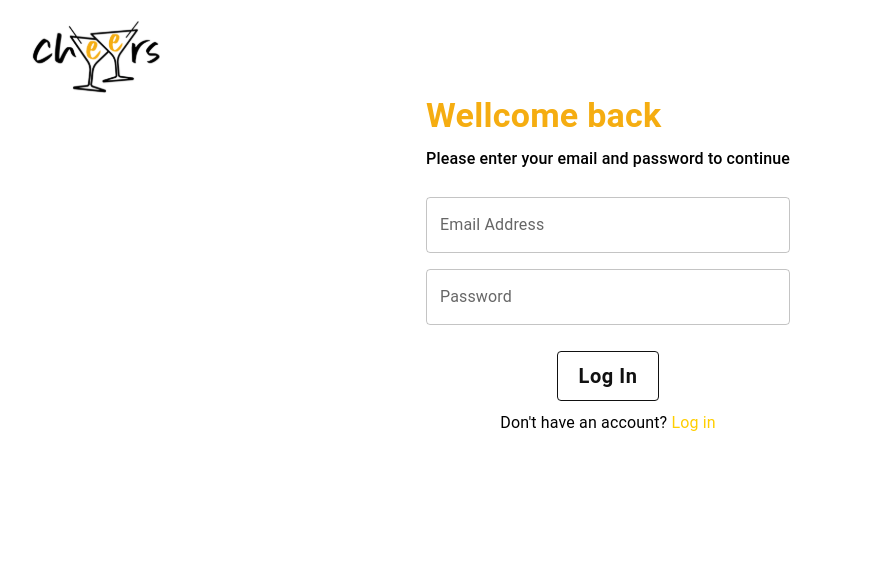
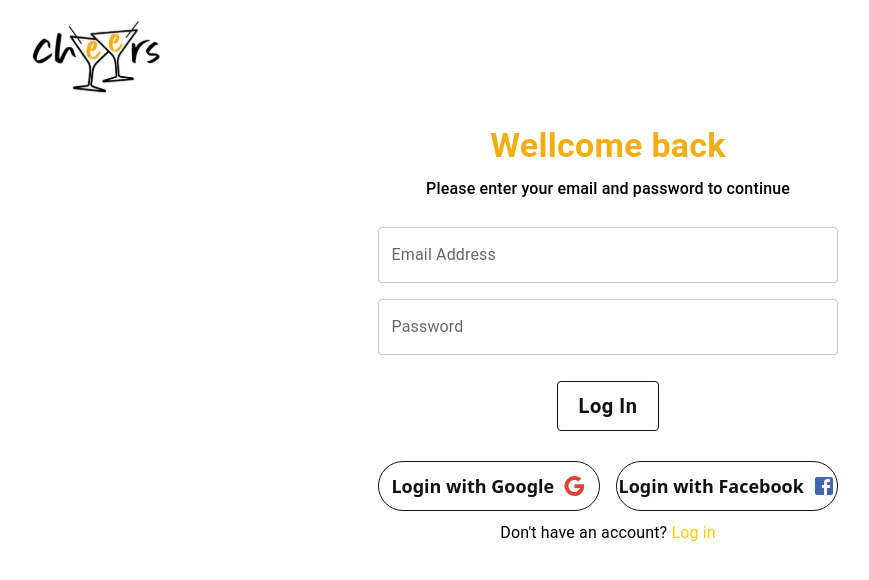
Before and after one commit to chuhueu/p1-fast-food-fe-development, a React (Create React App) app: page /sign-in in a window 1280 px wide. Shown: the top 580 px of the page, without its empty margins (32-901 px from the left). Built offline with nearby package versions, Linux system fonts and the light colour scheme.

Commit message:
add ui button login with gg and fb

```diff
--- a/src/app/components/auth/sign-in/SignIn.tsx
+++ b/src/app/components/auth/sign-in/SignIn.tsx
@@ -21,14 +21,17 @@ const SignIn = () => {
                         display: 'flex',
                         flexDirection: 'column',
                         width: '100%',
-                        alignItems: 'center'
+                        alignItems: 'center',
+                        marginTop: '30px'
                     }}
                 >
                     <Box
                         sx={{
                             display: 'flex',
                             flexDirection: 'column',
-                            gap: '10px'
+                            gap: '10px',
+                            width: '80%',
+                            alignItems: 'center'
                         }}
                     >
                         <Typography
--- a/src/app/components/auth/sign-in/sign-in-form/SignInForm.tsx
+++ b/src/app/components/auth/sign-in/sign-in-form/SignInForm.tsx
@@ -1,5 +1,7 @@
 import React from 'react';
-import { InputField } from '../../../../shared';
+import { InputField, PrimaryButton } from '../../../../shared';
+import GoogleIcon from '@mui/icons-material/Google';
+import FacebookIcon from '@mui/icons-material/Facebook';
 
 import { useForm } from 'react-hook-form';
 import { yupResolver } from '@hookform/resolvers/yup';
@@ -67,7 +69,7 @@ const SignInForm = () => {
 
     return (
         <>
-            <form onSubmit={handleSubmit(onHandleSubmit)} className="flex flex-col mt-4">
+            <form onSubmit={handleSubmit(onHandleSubmit)} className="flex flex-col mt-4 w-1/2">
                 {dataInput.map((item) => (
                     <InputField
                         register={register}
@@ -88,6 +90,41 @@ const SignInForm = () => {
                 >
                     <AuthButton page="submit-signUp">Log In</AuthButton>
                 </Box>
+
+                <Box
+                    sx={{
+                        display: 'flex',
+                        width: '100%',
+                        marginTop: '30px',
+                        justifyContent: 'center',
+                        alignItems: 'center',
+                        gap: '16px'
+                    }}
+                >
+                    <PrimaryButton
+                        border="1px solid #111"
+                        bgcolor="transparent"
+                        height="50px"
+                        onClick={() => alert('done')}
+                        radius="30px"
+                        width="100%"
+                        color="#111"
+                    >
+                        Login with Google{''} <GoogleIcon className="!fill-google" />
+                    </PrimaryButton>
+
+                    <PrimaryButton
+                        border="1px solid #111"
+                        bgcolor="transparent"
+                        height="50px"
+                        onClick={() => alert('done')}
+                        radius="30px"
+                        width="100%"
+                        color="#111"
+                    >
+                        Login with Facebook{''} <FacebookIcon className="!fill-fb" />
+                    </PrimaryButton>
+                </Box>
             </form>
         </>
     );
--- a/src/app/shared/primary-button/PrimaryButton.tsx
+++ b/src/app/shared/primary-button/PrimaryButton.tsx
@@ -23,7 +23,7 @@ const PrimaryButton: React.FC<Props> = ({ border, bgcolor, color, children, heig
                 width,
                 color: color
             }}
-            className="!text-lg !font-semibold"
+            className="!text-lg !font-semibold flex justify-center items-center gap-2"
         >
             {children}
         </button>
--- a/tailwind.config.js
+++ b/tailwind.config.js
@@ -17,7 +17,9 @@ module.exports = {
                 'gray-blur': '#e5e5ea',
                 'gray-fade': '#f2f2f7',
                 'filter-bar': 'rgba(252, 252, 252, 1)',
-                overlay: 'rgba(0,0,0,.84)'
+                overlay: 'rgba(0,0,0,.84)',
+                fb: '#4267B2',
+                google: '#DB4437'
             }
         }
     },
```
